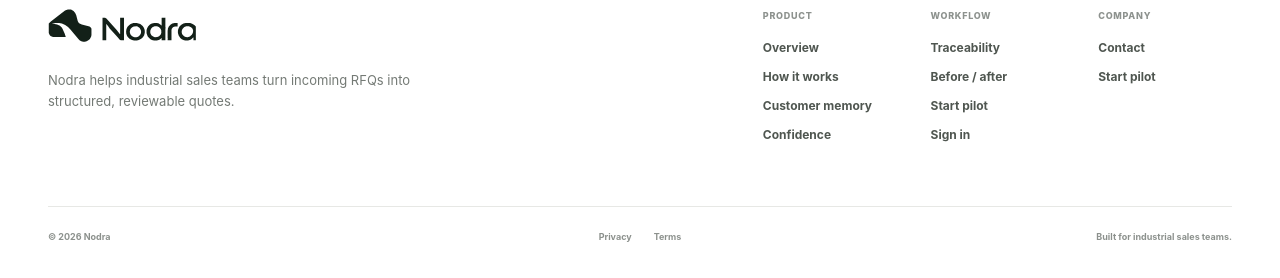
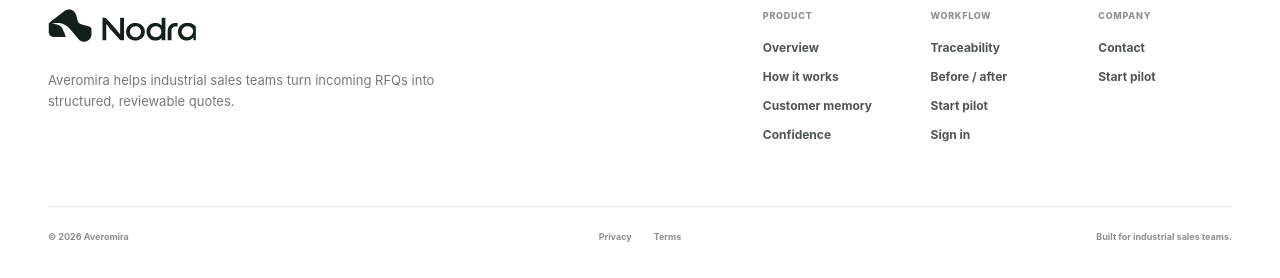
Before and after one commit to miromnb-coder/Rivora, a Next.js app: page / in a window 1280 px wide. Shown: the part 9266-9544 px from the top of the page. Built offline with nearby package versions, Linux system fonts and the light colour scheme; no server answers.

Commit message:
Update marketing footer brand

```diff
--- a/components/marketing/MarketingFooter.tsx
+++ b/components/marketing/MarketingFooter.tsx
@@ -10,7 +10,7 @@ export function MarketingFooter({ locale }: { locale: Locale }) {
         <div className="footer-v2-top">
           <div className="footer-v2-brand">
             <RivoraMark className="text-[#132018]" />
-            <p>{fi ? "Nodra auttaa teollisia myyntitiimejä muuttamaan saapuvat tarjouspyynnöt rakenteisiksi, tarkistettaviksi tarjouksiksi." : "Nodra helps industrial sales teams turn incoming RFQs into structured, reviewable quotes."}</p>
+            <p>{fi ? "Averomira auttaa teollisia myyntitiimejä muuttamaan saapuvat tarjouspyynnöt rakenteisiksi, tarkistettaviksi tarjouksiksi." : "Averomira helps industrial sales teams turn incoming RFQs into structured, reviewable quotes."}</p>
           </div>
           <div className="footer-v2-links">
             <div>
@@ -35,7 +35,7 @@ export function MarketingFooter({ locale }: { locale: Locale }) {
           </div>
         </div>
         <div className="footer-v2-bottom">
-          <span>© 2026 Nodra</span>
+          <span>© 2026 Averomira</span>
           <div><Link href="/privacy">{fi ? "Tietosuoja" : "Privacy"}</Link><Link href="/terms">{fi ? "Ehdot" : "Terms"}</Link></div>
           <span>{fi ? "Rakennettu teollisille myyntitiimeille." : "Built for industrial sales teams."}</span>
         </div>
```
